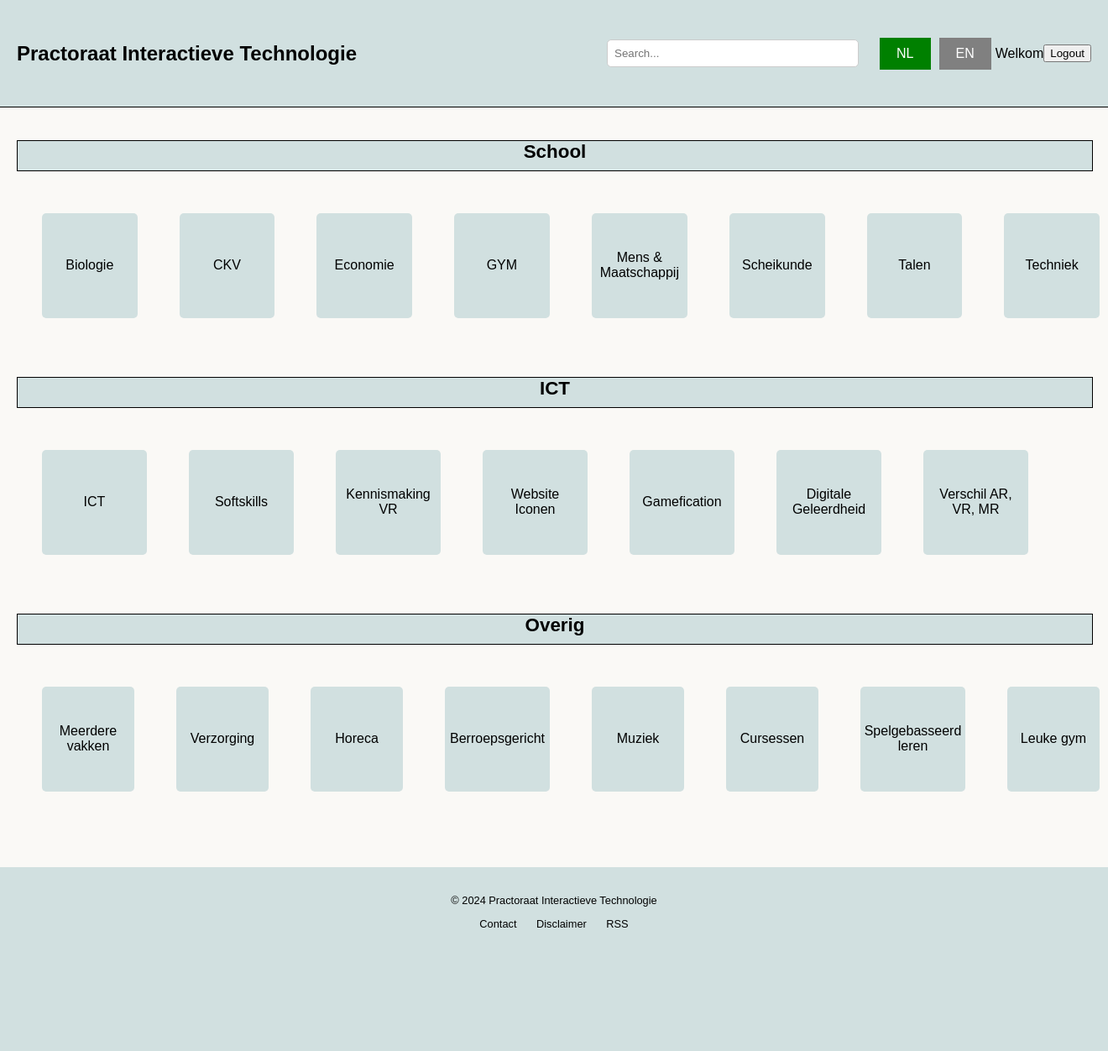
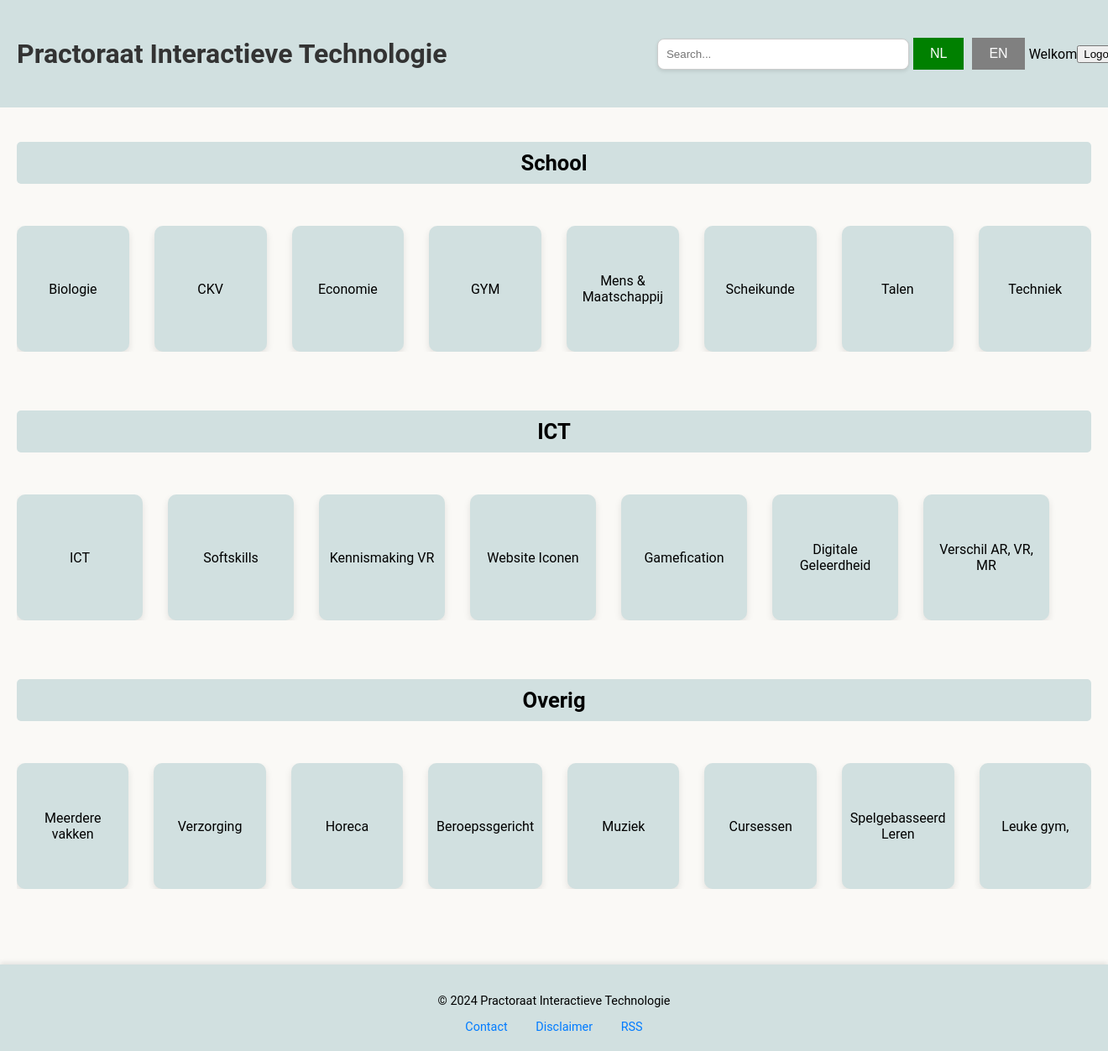
Before and after one commit to Wavezy11/Yurls-Redesign, a PHP site: page / in a window 1320 px wide; the page is wider, and only the part inside the window is pictured. Shown: that part at 84% size. Before the commit the page ends 1105 px from the top of that part, so only its background shows below. Run offline with PHP 8.4, Linux system fonts and the light colour scheme; the visitor is signed in with stand-in values (Sample User, id 1).

Commit message:
links to webpages and css updated

```diff
--- a/css/index.css
+++ b/css/index.css
@@ -2,22 +2,22 @@
 body, html {
     margin: 0;
     padding: 0;
-    font-family: Arial, sans-serif;
+    font-family: 'Roboto', sans-serif; /* Elegantere font */
     width: 100%;
     height: 100%;
     box-sizing: border-box;
 }
 
+/* Header styling voor modernere look */
 header {
     height: 16vh;
     width: 100%;
-    border-bottom: 1px solid black;
     display: flex;
     align-items: center;
     justify-content: space-between;
     padding: 0 20px;
-    box-sizing: border-box;
-    background-color: #d1e0e0; /* Match met vorige project */
+    background-color: #d1e0e0;
+    box-shadow: 0 4px 6px rgba(0, 0, 0, 0.1); /* Subtiele schaduw voor diepte */
 }
 
 header .header-content {
@@ -29,21 +29,19 @@
 
 header .header-content h1 {
     margin: 0;
-    font-size: 1.5rem;
+    font-size: 2rem; /* Grotere titel voor meer impact */
+    color: #333;
     flex-grow: 1; /* Zorgt ervoor dat de titel ruimte krijgt */
 }
 
 header .header-content input[type="search"] {
     margin-left: 20px;
-    padding: 8px;
-    border-radius: 5px;
+    padding: 10px;
+    border-radius: 8px;
     border: 1px solid #ccc;
     width: 40%;
     max-width: 300px;
-}
-
-.header-content .language-buttons {
-    margin-left: 20px;
+    box-shadow: 0 2px 4px rgba(0, 0, 0, 0.1); /* Schaduw aan zoekbalk */
 }
 
 .language-buttons {
@@ -66,29 +64,25 @@
     background-color: green;
 }
 
-.language-button.inactive {
-    background-color: gray;
-}
-
 .buttons {
     display: flex;
     align-items: center;
 }
 
 .buttons button {
-    margin-left: 10px;
-    padding: 12px;
-    border: none;
-    border-radius: 5px;
-    background-color: #007bff; /* Match met vorige project */
+    padding: 12px 20px;
+    background-color: #007bff;
     color: white;
     cursor: pointer;
     font-size: 1rem;
-    transition: background-color 0.3s ease;
+    border-radius: 5px;
+    transition: all 0.3s ease;
+    margin-left: 10px;
 }
 
 .buttons button:hover {
-    background-color: #0056b3; /* Match met vorige project */
+    background-color: #0056b3;
+    transform: translateY(-3px); /* Subtiele hover-animatie */
 }
 
 main {
@@ -103,13 +97,12 @@
 
 .category h2 {
     margin-bottom: 50px;
-    font-size: 1.4rem;
+    font-size: 1.6rem; /* Grotere sectietitels */
     text-align: center;
-    border: 1px solid black;
     background-color: #d1e0e0; /* Match met vorige project */
-    height: 35px;
-    width: 100%;
-    color: black; /* Text color to contrast with background */
+    padding: 10px;
+    color: black;
+    border-radius: 5px;
 }
 
 .slideshow-container {
@@ -117,8 +110,6 @@
     align-items: center;
     gap: 20px;
     justify-content: space-between;
-    position: relative;
-    left: 0;
 }
 
 .slide {
@@ -126,23 +117,20 @@
     overflow: hidden;
     width: 100%;
     gap: 30px;
-    left: 20px;
-    position: relative;
 }
 
 .subject-container {
-    width: 125px;
-    height: 125px;
+    width: 150px;
+    height: 150px;
     background-color: #d1e0e0; /* Match met vorige project */
     color: black;
     display: flex;
     justify-content: center;
     align-items: center;
     text-align: center;
-    border-radius: 5px;
-    margin: 0 10px;
-    font-size: 20px;
-    transition: background-color 0.4s ease;
+    border-radius: 10px;
+    box-shadow: 0 4px 8px rgba(0, 0, 0, 0.1); /* Diepere schaduw */
+    transition: all 0.4s ease;
 }
 
 .subject-container p {
@@ -153,6 +141,8 @@
 
 .subject-container:hover {
     background-color: #a1c1c1; /* Hover effect matching previous project */
+    transform: scale(1.05); /* Lichte vergroting bij hover */
+    box-shadow: 0 8px 16px rgba(0, 0, 0, 0.2); /* Schaduw wordt intenser */
 }
 
 .image-container {
@@ -160,8 +150,6 @@
     text-align: center;
     margin: 0 10px;
     width: 125px;
-    left: 10vw;
-    position: relative;
 }
 
 .image-container img {
@@ -187,21 +175,28 @@
     font-size: 18px;
 }
 
+.arrow:hover {
+    background-color: #0056b3;
+    transform: scale(1.1); /* Kleine vergroting bij hover */
+}
+
 .footer-content {
     background-color: #d1e0e0; /* Match met vorige project */
     padding: 20px;
     text-align: center;
-    font-size: 0.8rem;
+    font-size: 0.9rem;
+    box-shadow: 0 -2px 6px rgba(0, 0, 0, 0.1); /* Schaduw aan de bovenkant */
 }
 
 .footer-links a {
-    margin: 0 10px;
+    margin: 0 15px;
     text-decoration: none;
-    color: black;
+    color: #007bff;
 }
 
 .footer-links a:hover {
     text-decoration: underline;
+    color: #0056b3;
 }
 
 .modal {
--- a/index.php
+++ b/index.php
@@ -106,7 +106,7 @@
         <div class="slideshow-container">
             <div class="slide" id="Overig">
                 <div class="subject-container">
-                    <p data-i18n="Meerdere vakken">Meerdere vakken</p>
+                    <p data-i18n="MeerdereVakken">Meerdere vakken</p>
                 </div>
                 <div class="subject-container">
                     <p data-i18n="Verzorging">Verzorging</p>
@@ -124,7 +124,7 @@
                     <p data-i18n="Cursessen">Cursessen</p>
                 </div>
                 <div class="subject-container">
-                    <p data-i18n="Spelgebasseerd leren">Spelgebasseerd leren</p>
+                    <p data-i18n="SpelgebasseerdLeren">Spelgebasseerd leren</p>
                 </div>
                 <div class="subject-container">
                     <p data-i18n="LeukeGYM">Leuke GYM</p>
--- a/js/index.js
+++ b/js/index.js
@@ -238,6 +238,53 @@
                 {text: "Virtual Reality", url: "https://example.com/vr"},
                 {text: "Mixed Reality", url: "https://example.com/mr"}
             ],
+
+            "Meerdere vakken": [
+                {text: "VR - StellarX (EN) [VR editor] ", url: "https://www.oculus.com/experiences/quest/8132958546745663/?utm_source=sidequest"},
+                {text: "VR / AR - Fectar [Verschillende interactieve lessen] ", url: "https://www.fectar.com/use-cases/education/"},
+                {text: "Serious gaming - Minecraft Education Editie (NL) ", url: "https://education.minecraft.net/nl-nl/resources/explore-lessons"},
+                {text: "VR - Librarium (EN) [Studievaardigheden, verschillende vakken]  ", url: "https://www.oculus.com/experiences/quest/6291815170892714/?utm_source=www.google.com&utm_medium=oculusredirect"},
+                {text: "VR - Zoe (VR Leerscenes maken) (EN)  ", url: "https://www.meta.com/nl-nl/experiences/5464660053555314/#?"},
+            ],
+            "Verzorging": [
+                {text: "VR - Notes On Blindness (EN) ", url: "https://www.meta.com/nl-nl/experiences/1946326588770583/?ranking_trace=0_1946326588770583_QUESTSEARCH_0chQoznOf1j9PKfrW"},
+                {text: "VR - See What I See: Virtual Reality Eye Disease Experience (EN) ", url: "https://www.nei.nih.gov/learn-about-eye-health/outreach-campaigns-and-resources/see-what-i-see-virtual-reality-eye-disease-experience"},
+                {text: "VR - Barbershop Simulator VR (EN)  ", url: "https://store.steampowered.com/app/2109850/Barbershop_Simulator_VR/"},
+                {text: "VR - Reanimatiesimulator / CPR Simulator (EN)  ", url: "https://www.oculus.com/experiences/quest/5019990081404984/?utm_source=sidequest"},
+                {text: "VR - VR Bieb Zorg Trainingen (NL) - Gratis Demo  ", url: "https://vrbieb.nl/onze-trainingen/"},
+            ],
+            "Horeca": [
+                {text: "VR - Cooking Simulator VR (EN) ", url: "https://store.steampowered.com/app/1358140/Cooking_Simulator_VR/"},
+                {text: "VR - Lost Recipes (EN) ", url: "https://www.meta.com/nl-nl/experiences/lost-recipes/4584847304916084/"},
+            ],
+            "Berroepsssgericht": [
+                {text: "VR - Virtual Skillslab [Hospitality, kassatrainer, warehouse] (NL) Gratis demo ", url: "https://demo.virtualskillslab.com/nl/requestaccount"},
+
+            ],
+            "Muziek": [
+                {text: "VR - Guitar Strummer (EN) ", url: "https://sidequestvr.com/app/1900/guitar-strummer"},
+                {text: "MR - PianoVision (EN) ", url: "https://www.meta.com/nl-nl/experiences/pianovision/5271074762922599/?utm_source=pianovision.com"},
+                {text: "VR - GrooVR: Air Drumming (EN) ", url: "https://www.oculus.com/experiences/quest/4011466365558046/?utm_source=sidequest"},
+                {text: "VR - Paradiddle [Drummen] (EN) ", url: "https://store.steampowered.com/app/685240/Paradiddle/"},
+                {text: "VR - Tribe XR | DJ in Mixed Reality (EN) ", url: "https://www.oculus.com/experiences/quest/2055718171162796/?utm_source=www.google.com&utm_medium=oculusredirect"},
+                {text: "VR - VRtuos (Echte piano vereist!) (EN) ", url: "https://sidequestvr.com/app/494/vrtuos"},
+            ],
+            "Cursessen": [
+                {text: "De AI-cursus voor Onderwijs ", url: "https://onderwijs.ai-cursus.nl/home"}
+
+            ],
+            "SpelgebasseerdLeren": [
+                {text: "youtube video", url: "https://www.youtube.com/watch?v=b2uMoWDph3M&embeds_referring_euri=https%3A%2F%2Finteractievetechnologie.yurls.net%2F&source_ve_path=Mjg2NjY"},
+
+            ],
+            "LeukeGYM": [
+                {text: "VR - Beat Saber (EN), [Ritme] Gratis demo  ", url: "https://www.oculus.com/experiences/quest/1758986534231171/"},
+                {text: "VR - Dance Central (EN) [Dansen] Gratis demo ", url: "https://www.oculus.com/experiences/quest/2444056018972158/?utm_source=www.google.com&utm_medium=oculusredirect"},
+                {text: "VR - Echo VR (EN), [VR frisbee arena] ", url: "https://www.oculus.com/experiences/quest/2215004568539258/?utm_source=rakuten&utm_medium=affiliate&MID=43993&utm_campaign=TnL5HPStwNw-K_xCzndFP7CbF8svtiHnFw&LSNSUBSITE=Omitted_TnL5HPStwNw"},
+                {text: "VR - Gorilla Tag (EN) [VR Tikkertje] ", url: "https://www.oculus.com/experiences/quest/4979055762136823/?utm_source=www.google.com&utm_medium=oculusredirect"},
+                {text: "VR - LES MILLS BODYCOMBAT (EN) [Fitness]", url: "https://www.oculus.com/experiences/quest/4015163475201433/?utm_source=www.google.com&utm_medium=oculusredirect"},
+                {text: "VR - Nock: Bow + Arrow Soccer (EN) [Pijl en boog voetbal] ", url: "https://www.oculus.com/experiences/quest/5157404804284116/?utm_source=www.google.com&utm_medium=oculusredirect"},
+            ],
         };
 
         if (links[subject]) {
@@ -267,6 +314,7 @@
         }
     }
 });
+
 
 function changeLanguage(language) {
     const elements = document.querySelectorAll('[data-i18n]');
@@ -305,8 +353,15 @@
         gamefication: 'Gamefication',
         digitaleGeleerdheid: 'Digitale Geleerdheid',
         verschilARVRMR: 'Verschil AR, VR, MR',
-        LeukeGYM: 'Leuke gym'
-    },
+        LeukeGYM: 'Leuke gym,',
+        MeerdereVakken: 'Meerdere vakken',
+        Verzorging: 'Verzorging',
+        Horeca: 'Horeca',
+        Berroepsssgericht: 'Beroepssgericht',
+        Muziek: 'Muziek',
+        Cursessen: 'Cursessen',
+        SpelgebasseerdLeren: 'Spelgebasseerd Leren'
+},
     en: {
         title: 'Institute of Interactive Technology',
         welcome: 'Welcome',
@@ -328,7 +383,14 @@
         gamefication: 'Gamification',
         digitaleGeleerdheid: 'Digital Literacy',
         verschilARVRMR: 'Difference AR, VR, MR',
-        LeukeGYM: 'Fun GYM'
+        LeukeGYM: 'Fun GYM',
+        MeerdereVakken: 'Multiple Subjects',
+        Verzorging: 'Care',
+        Horeca: 'Catering',
+        Berroepsssgericht: 'Job focussed',
+        Muziek: 'Music',
+        Cursessen: 'Courses',
+        SpelgebasseerdLeren: 'Game-based Learning'
     }
 };
 
```
Also changed, not shown: php/dashboard.php (added, +11 -0 lines).
